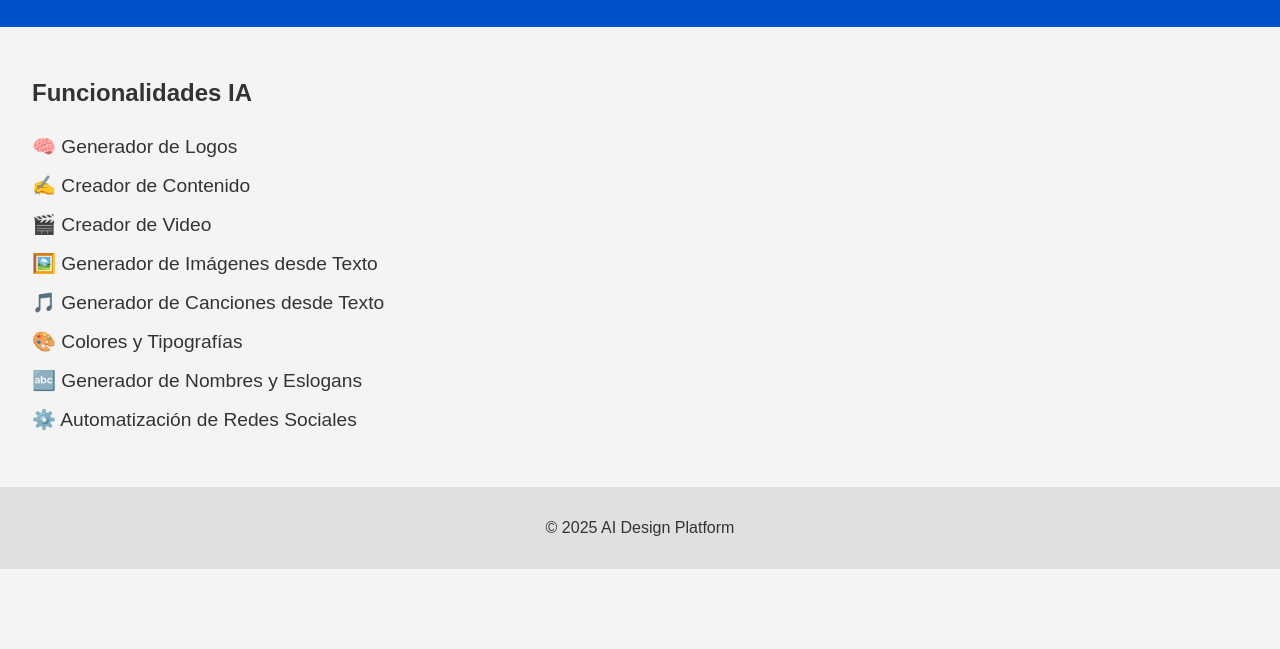
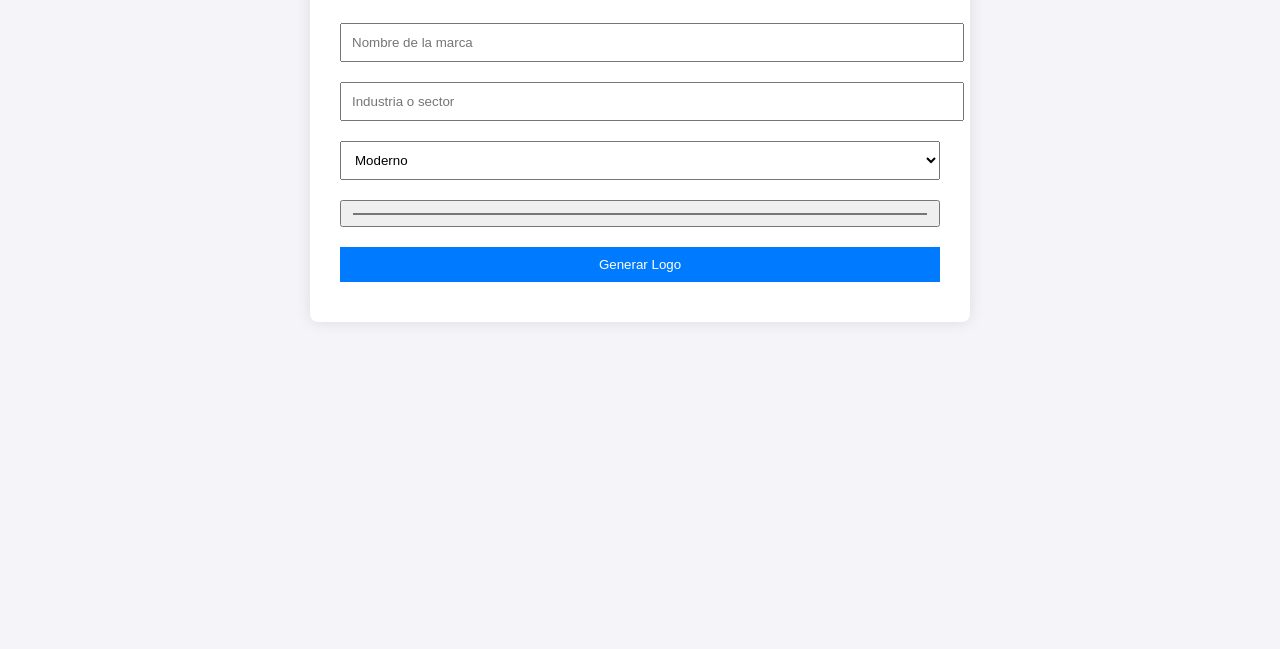
Before and after one commit to Livan1969/Web-Test-ai-design-platform, a plain HTML site: page index.html in a window 1280 px wide. Shown: the part 151-800 px from the top of the page. Drawn offline with Linux system fonts and the light colour scheme.

Commit message:
Add files via upload

```diff
--- a/index.html
+++ b/index.html
@@ -1,34 +1,34 @@
-
 <!DOCTYPE html>
 <html lang="es">
 <head>
   <meta charset="UTF-8" />
   <meta name="viewport" content="width=device-width, initial-scale=1.0"/>
-  <title>AI Design Platform</title>
-  <link rel="stylesheet" href="styles.css" />
+  <title>Generador de Logos con IA</title>
+  <link rel="stylesheet" href="style.css"/>
 </head>
 <body>
-  <header>
-    <h1>AI Design Platform</h1>
-    <p>Una plataforma todo-en-uno con inteligencia artificial</p>
-  </header>
-  <main>
-    <section class="features">
-      <h2>Funcionalidades IA</h2>
-      <ul>
-        <li>🧠 Generador de Logos</li>
-        <li>✍️ Creador de Contenido</li>
-        <li>🎬 Creador de Video</li>
-        <li>🖼️ Generador de Imágenes desde Texto</li>
-        <li>🎵 Generador de Canciones desde Texto</li>
-        <li>🎨 Colores y Tipografías</li>
-        <li>🔤 Generador de Nombres y Eslogans</li>
-        <li>⚙️ Automatización de Redes Sociales</li>
-      </ul>
-    </section>
-  </main>
-  <footer>
-    <p>&copy; 2025 AI Design Platform</p>
-  </footer>
+  <div class="container">
+    <h1>Generador de Logos con IA</h1>
+    <p>Introduce la información de tu marca y deja que la inteligencia artificial haga el resto.</p>
+    <form id="logoForm">
+      <input type="text" placeholder="Nombre de la marca" id="brandName" required />
+      <input type="text" placeholder="Industria o sector" id="industry" />
+      <select id="style">
+        <option value="moderno">Moderno</option>
+        <option value="minimalista">Minimalista</option>
+        <option value="vintage">Vintage</option>
+      </select>
+      <input type="color" id="color" value="#007bff" />
+      <button type="submit">Generar Logo</button>
+    </form>
+    <div id="result" class="hidden">
+      <h2>Logos generados</h2>
+      <div class="logo-preview">
+        <img src="https://via.placeholder.com/300x200?text=Logo+1" alt="Logo generado 1" />
+        <img src="https://via.placeholder.com/300x200?text=Logo+2" alt="Logo generado 2" />
+      </div>
+    </div>
+  </div>
+  <script src="script.js"></script>
 </body>
 </html>
--- /dev/null
+++ b/script.js
@@ -0,0 +1,5 @@
+
+document.getElementById("logoForm").addEventListener("submit", function(e) {
+  e.preventDefault();
+  document.getElementById("result").classList.remove("hidden");
+});
--- /dev/null
+++ b/style.css
@@ -0,0 +1,37 @@
+
+body {
+  font-family: Arial, sans-serif;
+  background: #f4f4f9;
+  margin: 0;
+  padding: 20px;
+}
+.container {
+  max-width: 600px;
+  background: #fff;
+  margin: auto;
+  padding: 30px;
+  box-shadow: 0 0 15px rgba(0,0,0,0.1);
+  border-radius: 8px;
+}
+input, select, button {
+  width: 100%;
+  padding: 10px;
+  margin: 10px 0;
+}
+button {
+  background-color: #007bff;
+  color: white;
+  border: none;
+  cursor: pointer;
+}
+button:hover {
+  background-color: #0056b3;
+}
+.logo-preview {
+  display: flex;
+  gap: 10px;
+  margin-top: 20px;
+}
+.hidden {
+  display: none;
+}
```
